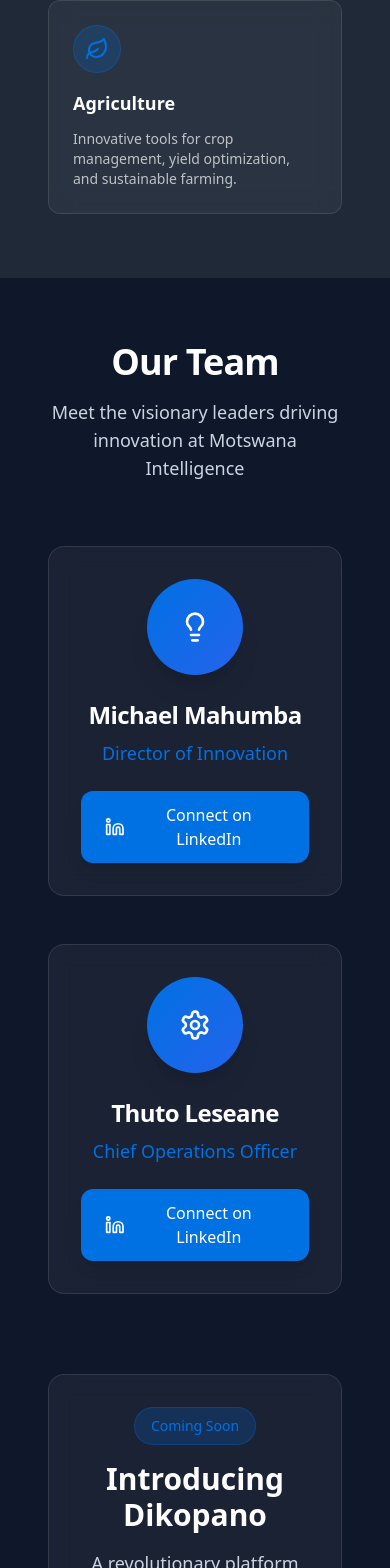
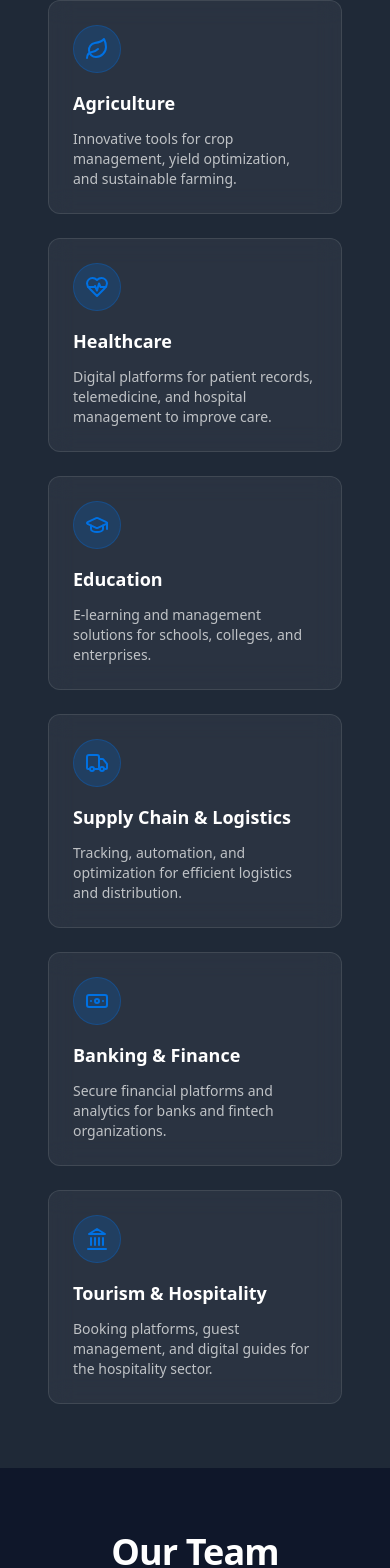
Before and after one commit to Superstarlesley/bright-blue-innovations, a React (Vite) app: page / in a window 390 px wide. Shown: the part 3756-5324 px from the top of the page. Built offline with nearby package versions, Linux system fonts and the light colour scheme.

Commit message:
Add more industries
Expanded the list of industries in the Services component.

```diff
--- a/src/components/Services.tsx
+++ b/src/components/Services.tsx
@@ -1,5 +1,5 @@
 
-import { Shield, HardHat, Leaf } from "lucide-react";
+import { Shield, HardHat, Leaf, HeartPulse, GraduationCap, Truck, Banknote, Landmark } from "lucide-react";
 
 const services = [
   {
@@ -19,6 +19,36 @@ const services = [
     title: "Agriculture",
     description:
       "Innovative tools for crop management, yield optimization, and sustainable farming.",
+  },
+  {
+    icon: <HeartPulse className="w-6 h-6 sm:w-8 sm:h-8" />,
+    title: "Healthcare",
+    description:
+      "Digital platforms for patient records, telemedicine, and hospital management to improve care.",
+  },
+  {
+    icon: <GraduationCap className="w-6 h-6 sm:w-8 sm:h-8" />,
+    title: "Education",
+    description:
+      "E-learning and management solutions for schools, colleges, and enterprises.",
+  },
+  {
+    icon: <Truck className="w-6 h-6 sm:w-8 sm:h-8" />,
+    title: "Supply Chain & Logistics",
+    description:
+      "Tracking, automation, and optimization for efficient logistics and distribution.",
+  },
+  {
+    icon: <Banknote className="w-6 h-6 sm:w-8 sm:h-8" />,
+    title: "Banking & Finance",
+    description:
+      "Secure financial platforms and analytics for banks and fintech organizations.",
+  },
+  {
+    icon: <Landmark className="w-6 h-6 sm:w-8 sm:h-8" />,
+    title: "Tourism & Hospitality",
+    description:
+      "Booking platforms, guest management, and digital guides for the hospitality sector.",
   },
 ];
 
@@ -45,7 +75,7 @@ const Services = () => {
             <div
               key={service.title}
               className="bg-white/5 backdrop-blur-md border border-white/10 p-6 sm:p-8 rounded-xl opacity-0 animate-fade-up hover:bg-white/10 transition-colors"
-              style={{ animationDelay: `${index * 200}ms` }}
+              style={{ animationDelay: `${index * 120}ms` }}
             >
               <div className="w-12 h-12 sm:w-16 sm:h-16 rounded-full bg-primary/20 flex items-center justify-center text-primary mb-4 sm:mb-6 border border-primary/30">
                 {service.icon}
```
